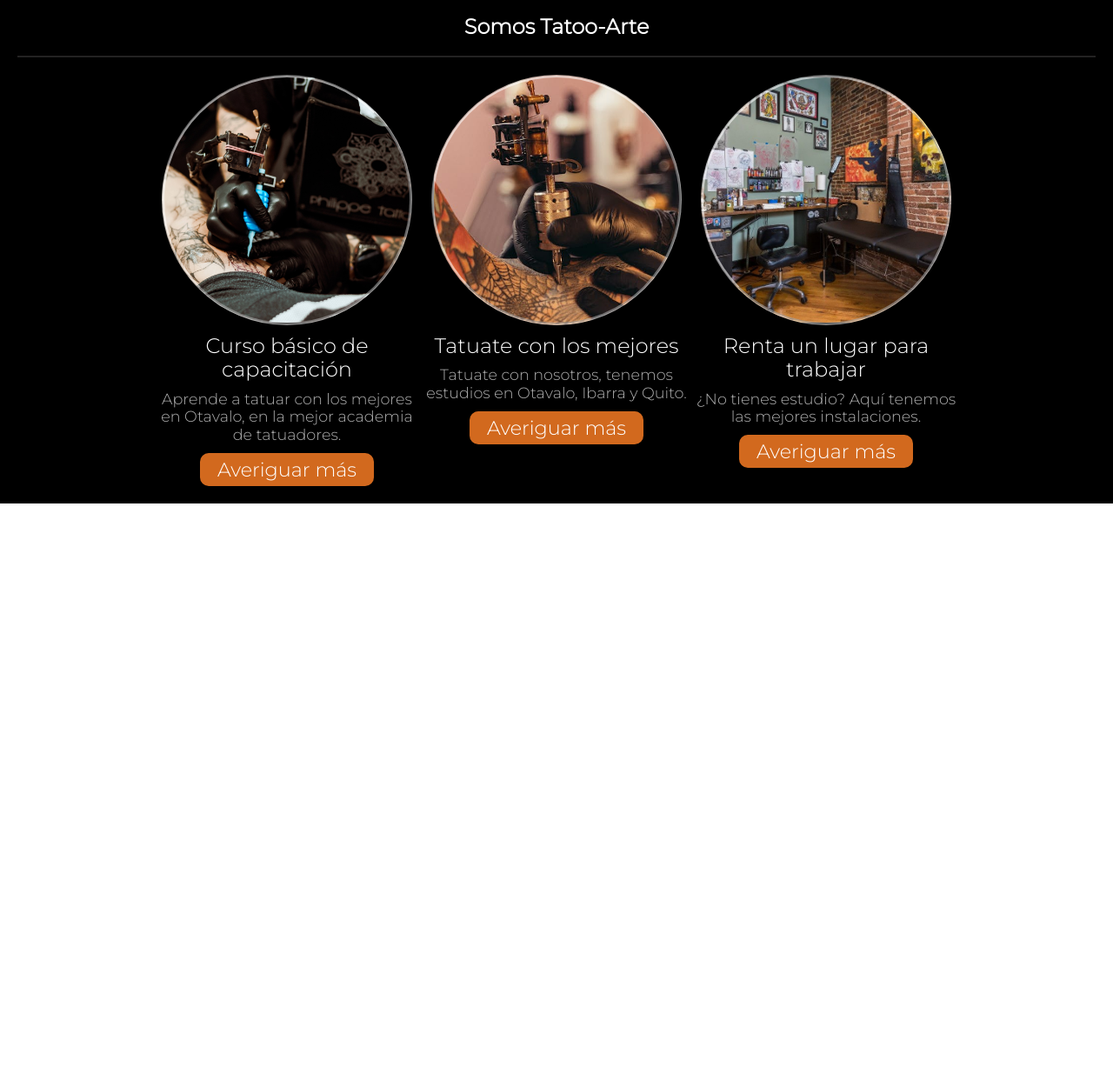
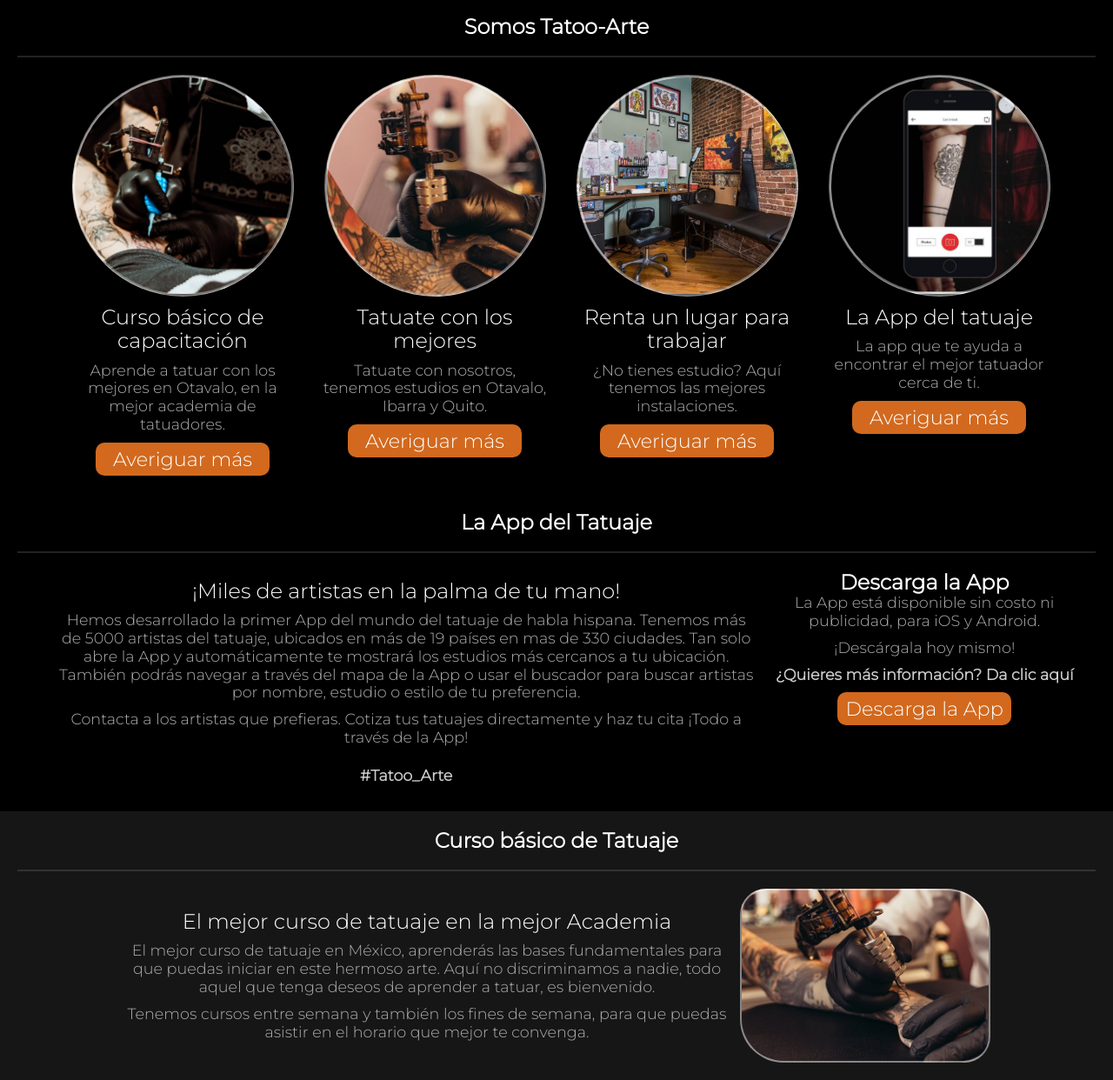
Before and after one commit to anonimussapee/tattoo, a website: page index.html in a window 1280 px wide. Shown: the part 797-2039 px from the top of the page at 87% size. Before the commit the page ends 1376 px from the top, so only its background shows below. Drawn offline with Linux system fonts and the light colour scheme; a web font is replaced by a local one.

Commit message:
agrege mas contenido

```diff
--- a/index.html
+++ b/index.html
@@ -11,6 +11,16 @@
     <link rel="preconnect" href="https://fonts.googleapis.com"><link rel="preconnect" href="https://fonts.gstatic.com" crossorigin><link href="https://fonts.googleapis.com/css2?family=Bungee+Inline&family=Creepster&family=Monoton&family=Montserrat:wght@300&display=swap" rel="stylesheet">
 <link rel="icon" href="./src/imgs/iconos/logo_pestaña.png">
 <script src="./src/assets/scroll.js" defer></script>
+<!-- Google tag (gtag.js) -->
+<script async src="https://www.googletagmanager.com/gtag/js?id=G-NH2H6652ND"></script>
+<script>
+  window.dataLayer = window.dataLayer || [];
+  function gtag(){dataLayer.push(arguments);}
+  gtag('js', new Date());
+
+  gtag('config', 'G-NH2H6652ND');
+</script>
+
 </head>
 <body>
     <header class="header--cover-container backgroundimg img">
@@ -36,23 +46,62 @@
             </div>
         </section>
         <section class="main--services-container">
-                <p class="title_bold title">Somos Tatoo-Arte</p>
+                <p class="title_bold">Somos Tatoo-Arte</p>
                 <hr>
             <div class="services-content-container">
-                <article class="services--card-content"><div class="backgroundimg1 img"></div>
+                <article class="services--card-content"><div class="backgroundimg1 srvs img"></div>
                     <p class="title">Curso básico de capacitación </p>
                     <p class="content">Aprende a tatuar con los mejores en Otavalo, en la mejor academia de tatuadores.</p>
                     <a href="#"><p class="btn">Averiguar más</p></a>
                 </article>
-                <article class="services--card-content"><div class="backgroundimg2 img"></div>
+                <article class="services--card-content"><div class="backgroundimg2 srvs img"></div>
                     <p class="title">Tatuate con los mejores </p>
                     <p class="content">Tatuate  con nosotros, tenemos estudios en Otavalo, Ibarra y Quito.</p>
                     <a href="#"><p class="btn">Averiguar más</p></a>
                 </article>
-                <article class="services--card-content"><div class="backgroundimg3 img"></div>
+                <article class="services--card-content"><div class="backgroundimg3 srvs img"></div>
                     <p class="title">Renta un lugar para trabajar</p>
                     <p class="content">¿No tienes estudio? Aquí tenemos las mejores instalaciones.</p>
                     <a href="#"><p class="btn">Averiguar más</p></a>
+                </article>
+                <article class="services--card-content"><div class="backgroundimg4 srvs img"></div>
+                    <p class="title">La App del tatuaje </p>
+                    <p class="content">La app que te ayuda a encontrar el mejor tatuador cerca de ti.</p>
+                    <a href="#"><p class="btn">Averiguar más</p></a>
+                </article>
+            </div>
+        </section>
+        <section class="main--appdesc-container">
+            <p class="title_bold">La App del Tatuaje</p>
+            <hr>
+            <div class="appdesc--content-container">
+                <article class="appdesc-content"> <p class="title">¡Miles de artistas en la palma de tu mano!</p>
+               <p class="content">
+                Hemos desarrollado la primer App del mundo del tatuaje de habla hispana. Tenemos más de 5000 artistas del tatuaje, ubicados en más de 19 países en mas de 330 ciudades. Tan solo abre la App y automáticamente te mostrará los estudios más cercanos a tu ubicación. También podrás navegar a través del mapa de la App o usar el buscador para buscar artistas por nombre, estudio o estilo de tu preferencia.
+
+               </p>
+                <p class="content">Contacta a los artistas que prefieras. Cotiza tus tatuajes directamente y haz tu cita ¡Todo a través de la App!</p>
+                <p>TatuArte.ink Tu próximo tatuaje está más cerca de lo que piensas.
+                </p>
+                <p class="content content_hashtag"> #Tatoo_Arte</p></article>
+                <article class="descarga-content">
+                    <p class=" title_bold">Descarga la App</p>
+                    <p class="content">La App está disponible sin costo ni publicidad, para iOS y Android.</p>
+                    <p class="content">¡Descárgala hoy mismo!</p>
+                    <p class="content content_hashtag">¿Quieres más información? Da clic aquí</p>
+                    <a href=""><p class="btn">Descarga la App</p></a>
+                </article>
+            </div>
+        </section>
+        <section class="main--info-curso">
+            <p class="title_bold">Curso básico de Tatuaje</p>
+            <hr>
+            <div class="cursos--desc-container">
+                <div class="backgroundimgcursos img"></div>
+                <article class="cursos--content">
+                    <p class=" title">El mejor curso de tatuaje en la mejor Academia</p>
+                    <p class="content">El mejor curso de tatuaje en México, aprenderás las bases fundamentales para que puedas iniciar en este hermoso arte. Aquí no discriminamos a nadie, todo aquel que tenga deseos de aprender a tatuar, es bienvenido.</p>
+                    <p class="content">Tenemos cursos entre semana y también los fines de semana, para que puedas asistir en el horario que mejor te convenga.</p>
                 </article>
             </div>
         </section>
--- a/src/style/style.css
+++ b/src/style/style.css
@@ -38,7 +38,7 @@ header nav .menu_op{
     padding: 5px;
     visibility: hidden;
 }
-@media (min-width:768px) {
+@media (min-width:1024px) {
     header nav .menu_op{
         visibility: visible;
     }
@@ -102,19 +102,25 @@ header nav a:hover, .header-nav .name_page:hover{
     height: auto;
     color: white;
     text-shadow: chocolate 1px 1px 1px;
-    font-size: 1.9rem;
+    font-size: 2.3rem;
     font-weight: 600;
     font-family: 'Bungee Inline', cursive;
 }
-@media (min-width:768px) {
+@media (min-width:425px) {
     .header--desc .ask_cover{
         font-size: 3rem;
          width: 60%;
     }
 }
+@media (min-width:768px) {
+    .header--desc .ask_cover{
+        font-size: 3.3rem;
+         width: 60%;
+    }
+}
 @media (min-width:900px) {
     .header--desc .ask_cover{
-        font-size: 3rem;
+        font-size: 4rem;
          width: 40%;
          padding-top: 80px;
          padding-left: 30px;
@@ -175,6 +181,9 @@ header nav a:hover, .header-nav .name_page:hover{
     width: 52px;
     height: 52px;
 }
+main{
+    background-color: black;
+}
 .main--introduce-container{
 width: 100%;
 height: auto;
@@ -217,16 +226,15 @@ text-align: center;
     height: auto;
     padding-top: 20px;
     padding-bottom: 20px;
-    background-color: black;
     text-align: center;
 }
-.main--services-container .title_bold{
+ .title_bold{
     color: white;
     font-size: 1.5rem;
     font-weight:600;
     line-height: 1.7rem;
 }
-.main--services-container hr{
+ hr{
     margin: 20px;
     border: 0.1px solid  rgba(120, 119, 119, 0.29);
 }
@@ -243,8 +251,9 @@ text-align: center;
 }
 .services-content-container .services--card-content{
     width: 300px;
-    min-width: 288px;
+    min-width: 170px;
     max-width: 340px;
+    margin: 0 auto;
 }
 .services--card-content .backgroundimg1{
     width: 288px;
@@ -270,7 +279,15 @@ text-align: center;
     border: 3px groove rgba(255, 255, 255, 0.576);
     background-image: url(../imgs/fondos/salon.jpg);
 }
-.services--card-content .title{
+.services--card-content .backgroundimg4{
+    width: 288px;
+    height: 288px;
+    margin: 0 auto;
+    border-radius: 150px;
+    border: 3px groove rgba(255, 255, 255, 0.576);
+    background-image: url(../imgs/fondos/app.jpg);
+}
+.title{
     font-size: 1.5rem;
     font-weight: 500;
     line-height: 1.7rem;
@@ -278,7 +295,7 @@ text-align: center;
     padding-bottom: 10px;
     color:  white;
 }
-.services--card-content .content{
+.content{
     font-size: 1.1rem;
     font-weight: 400;
     line-height: 1.3rem;
@@ -288,7 +305,7 @@ text-align: center;
 main a{
     text-decoration: none;
 }
-.services--card-content .btn{
+.btn{
     font-size: 1.4rem;
     font-weight: 400;
     width: 200px;
@@ -297,4 +314,105 @@ main a{
     color: white;
     background-color: var(--choco-simple);
     border-radius: 10px;
+    transition: ease-in .2s;
 }
+.services--card-content .btn:hover{
+    font-size: 1.5rem;
+    width: 205px;
+    transition: ease-in .2s;
+}
+.main--appdesc-container{
+    width: 100%;
+    height: auto;
+    padding-top: 20px;
+    padding-bottom: 20px;
+    text-align: center;
+}
+.main--appdesc-container .appdesc--content-container{
+ width: 90%;
+ min-width: 288px;
+ height: auto;
+ margin: 0 auto;
+ display: flex;
+ flex-direction: column;
+ gap: 20px;
+}
+.content_hashtag{
+    font-weight: 800;
+    color: rgb(207, 205, 205);
+}
+.main--info-curso{
+    width: 100%;
+    height: auto;
+    padding-top: 20px;
+    padding-bottom: 20px;
+    text-align: center;
+    background-color:rgb(22, 22, 22) ;
+}
+.main--info-curso .cursos--desc-container{
+ width: 95%;
+ height: auto;
+margin: 0 auto;
+display: flex;
+gap: 10px;
+align-items: center;
+flex-direction: column;
+}
+.cursos--desc-container .backgroundimgcursos{
+    background-image: url(../imgs/fondos/tatuador3.jpeg);
+    width: 90%;
+    min-width: 288px;
+    max-width: 465px;
+    height: 250px;
+    border: solid 2px rgba(255, 255, 255, 0.47);
+    border-radius: 30px 50px 30px 50px;
+}
+.cursos--desc-container .cursos--content{
+     width:auto;
+     min-width: 288px;
+     padding-left: 20px;
+     padding-right: 20px;
+}
+
+@media (min-width:1024px) {
+    .main--appdesc-container .appdesc--content-container{
+        display: grid;
+        grid-template-columns: 70% 30%;
+      }
+      .main--services-container  .services-content-container{
+        display: grid;
+        width: 90%;
+        grid-template-columns: 25% 25% 25% 25%;
+    }
+    .services-content-container .services--card-content{
+        width: 200px;
+    }
+    .services--card-content .srvs{
+        width: 170px;
+       height: 170px;
+    }
+    .main--info-curso .cursos--desc-container{
+        flex-direction: row-reverse;
+        justify-content: center;
+    }
+    .cursos--desc-container .backgroundimgcursos{
+        width: 200px;
+        height: 200px;
+    }
+    .cursos--desc-container .cursos--content{
+    width: 700px;
+    padding: 0;
+    }
+}
+@media (min-width:1200px) {
+    .main--services-container  .services-content-container{
+        gap: 40px;
+    }
+    .services-content-container .services--card-content{
+        width: 260px;
+    }
+    .services--card-content .srvs{
+        width: 255px;
+       height: 255px;
+    }
+}
```
Also changed, not shown: src/imgs/fondos/app.jpg (added).
